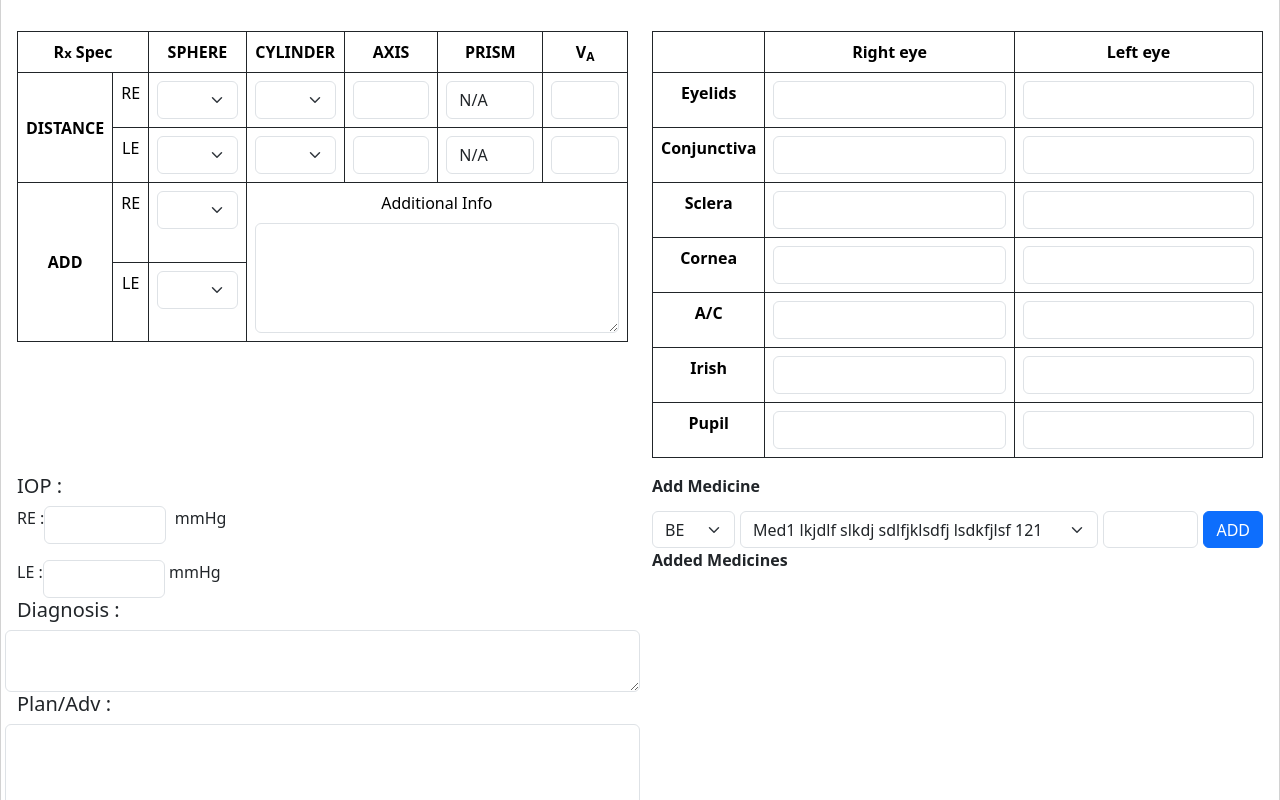
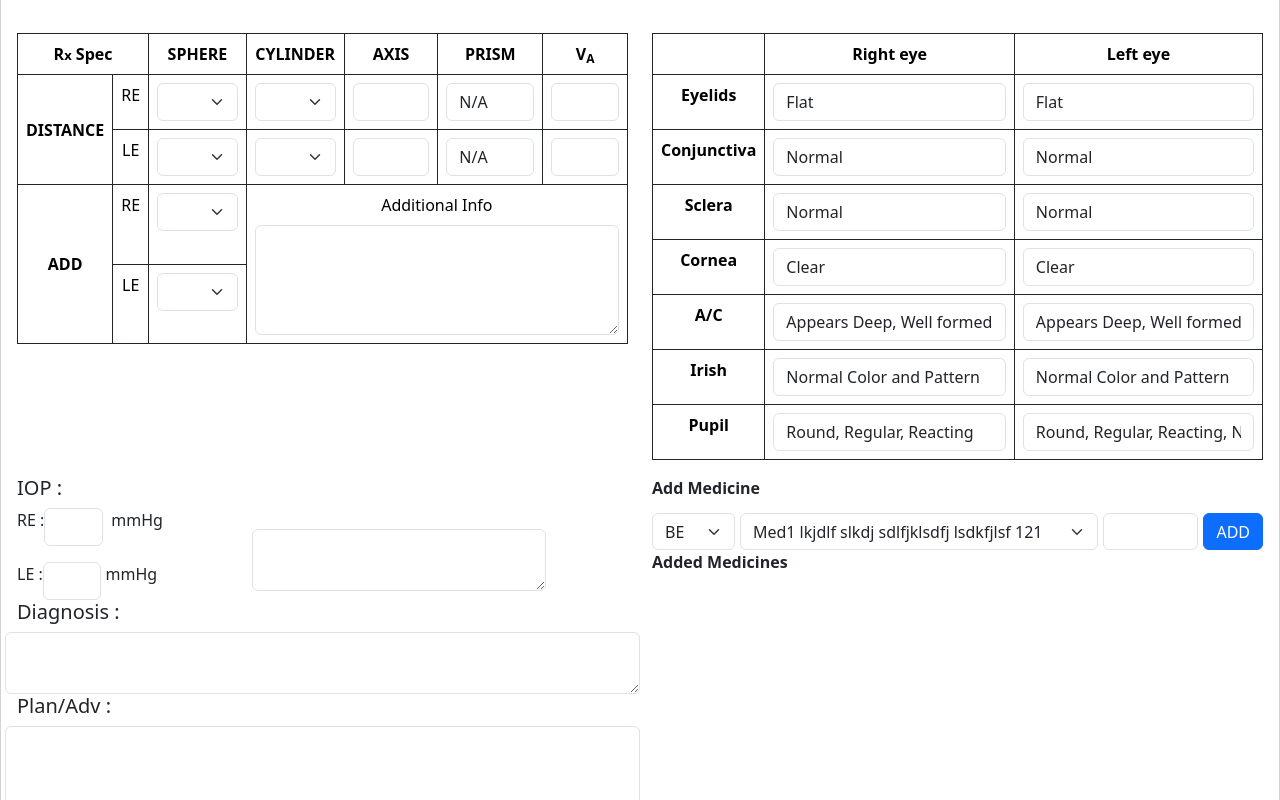
Before and after one commit to pijush-maji/cec-online, a React (Create React App) app: page / in a window 1280 px wide. Shown: the part 534-1334 px from the top of the page. Built offline with nearby package versions, Linux system fonts and the light colour scheme.

Commit message:
updated medicine section

```diff
--- a/src/components/CecConstants.js
+++ b/src/components/CecConstants.js
@@ -31,22 +31,23 @@ export const dataObj = {
         addReSphere: "",
         addLeSphere: "",
         addInfo: "",
-        eyelidsRe: "",
-        conjunctivaRe: "",
-        scleraRe: "",
-        corneaRe: "",
-        acRe: "",
-        irishRe: "",
-        pupilRe: "",
-        eyelidsLe: "",
-        conjunctivaLe: "",
-        scleraLe: "",
-        corneaLe: "",
-        acLe: "",
-        irishLe: "",
-        pupilLe: "",
+        eyelidsRe: "Flat",
+        conjunctivaRe: "Normal",
+        scleraRe: "Normal",
+        corneaRe: "Clear",
+        acRe: "Appears Deep, Well formed",
+        irishRe: "Normal Color and Pattern",
+        pupilRe: "Round, Regular, Reacting",
+        eyelidsLe: "Flat",
+        conjunctivaLe: "Normal",
+        scleraLe: "Normal",
+        corneaLe: "Clear",
+        acLe: "Appears Deep, Well formed",
+        irishLe: "Normal Color and Pattern",
+        pupilLe: "Round, Regular, Reacting, No RAPD",
         iopRe: "",
         iopLe: "",
+        iopDesc: "",
         diagnosis: "",
         planAdv: "",
 
@@ -65,7 +66,7 @@ export const distanceSphereData = ['', 'N/A', '-20.00', '-18.00', '-16.00','-14.
     '2.50', '2.75', '3.00', '3.25', '3.50', '3.75', '4.00', '4.50', '5.00', '5.50', '6.00','7.00',
     '8.00', '9.00', '10.00', '11.00', '12.00', '13.00', '14.00', '16.00', '18.00', '20.00']
 
-export const distanceCylinderData = ["", "N/A", "-6.00", "-5.50", "-5.00", "-4.50", "-4.00", "-3.50","-3.50", "-3.25", "-3.00",
+export const distanceCylinderData = ["", "N/A", "-6.00", "-5.50", "-5.00", "-4.50", "-4.00", "-3.50", "-3.25", "-3.00",
     "-2.75", "-2.50", "-2.25", "-2.00", "-1.75", "-1.50", "-1.25", "-1.00", "-0.75", "-0.50", "-0.25", "0.00",
     "0.25", "0.50","0.75", "1.00", "1.25", "1.50", "1.75", "2.00", "2.25", "2.50", "2.75", "3.00", "3.25", "3.50",
     "4.00", "4.50", "5.00", "5.50", "6.00"];
--- a/src/components/DataIntake.css
+++ b/src/components/DataIntake.css
@@ -14,3 +14,8 @@ input[type=number]::-webkit-outer-spin-button {
 .lm-5{
     margin-left: 5px;
 }
+.iopDesc{
+    width: 60%;
+    margin-left: -28%;
+    margin-top: 18%;
+}
--- a/src/components/DataIntake.js
+++ b/src/components/DataIntake.js
@@ -168,8 +168,8 @@ const DataIntake = () => {
                                         <tr>
                                             <th colSpan={2}>Remarks</th>
                                             <td colSpan={3}>
-                                                <textarea id="vaRemarks" name="vaRemarks" value={formData.vaRemarks}
-                                                onChange={handleFormDataChange} rows={2} style={{width:"90%"}}/>
+                                                <textarea id="vaRemarks" name="vaRemarks" className='form-control' value={formData.vaRemarks}
+                                                    onChange={handleFormDataChange} rows={2} style={{ width: "90%" }} />
                                             </td>
                                         </tr>
                                     </tbody>
@@ -283,11 +283,17 @@ const DataIntake = () => {
                         <div className='row'>
                             <div className='col'>
                                 <div className='row'>
+                                    <div className='col'>
                                         <h5>IOP : </h5>
                                         <span style={{ display: "inline-flex" }}>RE : <input type='text' id="iopRe" name="iopRe" value={formData.iopRe} onChange={handleFormDataChange}
                                             className='form-control' style={{ width: "20%" }} />&nbsp; mmHg</span>
                                         <span className='mt-3' style={{ display: "inline-flex" }}>LE : <input type='text' id="iopLe" name="iopLe" value={formData.iopLe} onChange={handleFormDataChange}
                                             className='form-control' style={{ width: "20%" }} />&nbsp;mmHg</span>
+                                    </div>
+                                    <div className='col'>
+                                        <textarea id="iopDesc" name="iopDesc" value={formData.iopDesc}
+                                        onChange={handleFormDataChange}  className='form-control iopDesc'/>
+                                    </div>
                                 </div>
                                 <div className='row'>
                                     <h5>Diagnosis : </h5>
@@ -299,10 +305,10 @@ const DataIntake = () => {
                                 </div>
                             </div>
                             <div className='col'>
-                                <b>Add Medicine</b><br/>
+                                <b>Add Medicine</b><br />
                                 <div style={{ display: "inline-flex", height: "37px", marginTop: "13px" }}>
                                     <select name="eye" value={med.eye} className="form-select"
-                                    style={{width:"18%"}}
+                                        style={{ width: "18%" }}
                                         onChange={handleMedChange}>
                                         <option value="BE">BE</option>
                                         <option value="LE">RE</option>
@@ -314,7 +320,7 @@ const DataIntake = () => {
                                         <option value="3">Med3</option>
                                     </select>
                                     <input name="medType" value={med.medType} type="text" className="lm-5 form-control"
-                                    style={{width:"25%"}}
+                                        style={{ width: "25%" }}
                                         onChange={handleMedChange} />
                                     <button type="button" className="lm-5 btn btn-primary" onClick={() => addMedicine()}>ADD</button>
                                 </div>
@@ -332,6 +338,16 @@ const DataIntake = () => {
                             </div>
                         </div>
 
+                        {/* <input list="browsers" name="browser" id="browser" className='form-select'/>
+                        <datalist id="browsers">
+                            <option value={1}>1</option>
+                            <option value={2}>2</option>
+                            <option value={3}>3</option>
+                            <option value={4}>4</option>
+                        </datalist> */}
+
+
+
                         <div style={{ float: "right" }}>
                             <button style={{ marginRight: "15px" }} className="mt-3 btn btn-secondary">Cancel</button>
                             <button type="submit" className="mt-3 btn btn-primary">Submit</button>
```
Lines whose indentation alone changed are shown as unchanged.
